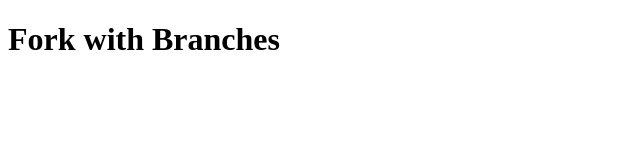
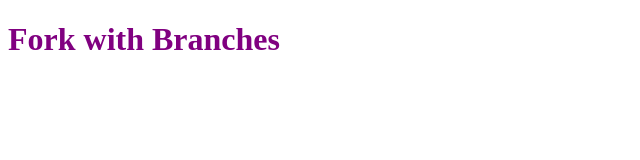
Before and after one commit to shone23/fork-with-branches, a plain HTML site: page index.html in a window 1280 px wide. Shown: the whole page, without its empty margins (0-640 px from the left). Drawn offline with Linux system fonts and the light colour scheme.

Commit message:
add styles

```diff
--- a/index.html
+++ b/index.html
@@ -5,6 +5,7 @@
     <meta http-equiv="X-UA-Compatible" content="IE=edge">
     <meta name="viewport" content="width=device-width, initial-scale=1.0">
     <title>Fork with Branches</title>
+    <link rel="stylesheet" href="style.css">
 </head>
 <body>
     <h1>Fork with Branches</h1>
--- /dev/null
+++ b/style.css
@@ -0,0 +1,3 @@
+h1 {
+  color: purple;
+}
```
